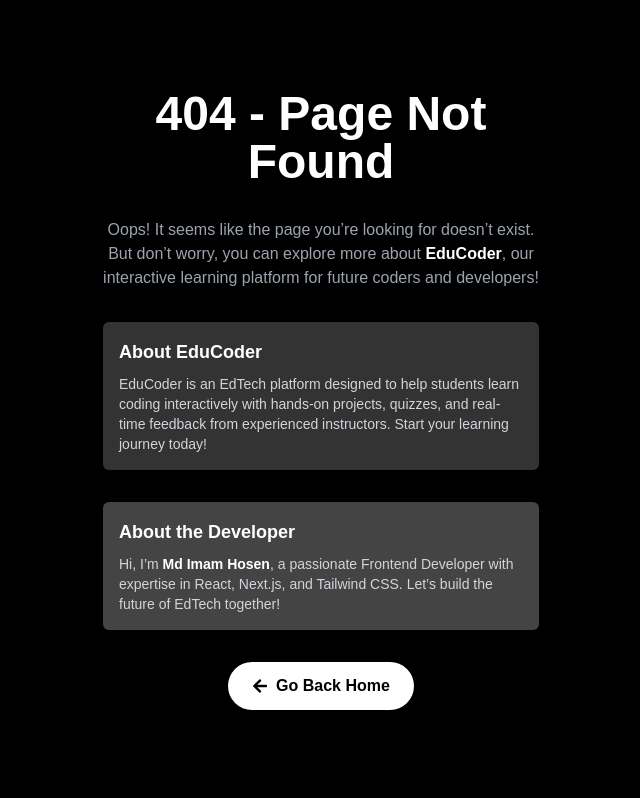
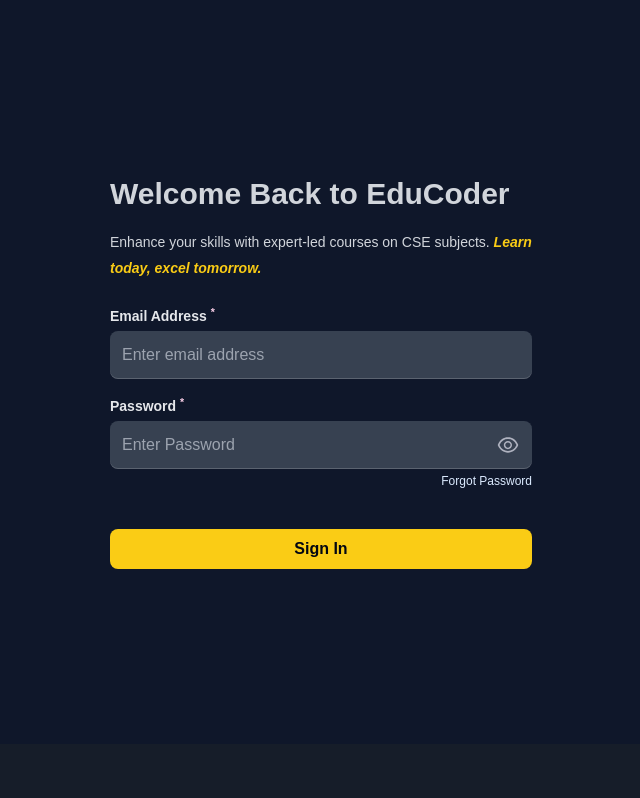
Before and after one commit to mdimamhosen/EduCoder, a Next.js app: page /login in a window 1280 px wide. Before the commit this address had no page. Shown: the top 798 px of the page, without its empty margins (319-959 px from the left). Built offline with nearby package versions, Linux system fonts and the light colour scheme.

Commit message:
commit message

```diff
--- /dev/null
+++ b/src/app/(auth)/login/page.tsx
@@ -0,0 +1,17 @@
+import Template from "@/components/Authentication/Template";
+import React from "react";
+
+const page = () => {
+  return (
+    <div>
+      <Template
+        title="Welcome Back to EduCoder"
+        description1="Enhance your skills with expert-led courses on CSE subjects."
+        description2="Learn today, excel tomorrow."
+        formType="login"
+      />
+    </div>
+  );
+};
+
+export default page;
--- a/src/app/(auth)/register/page.tsx
+++ b/src/app/(auth)/register/page.tsx
@@ -5,7 +5,7 @@
   return (
     <div>
       <Template
-        title="Unlock Your Future with EduCoder - The Ultimate Platform for CSE Learning"
+        title="Unlock Your Future with EduCoder "
         description1="Master Computer Science & Engineering subjects with our expertly designed courses."
         description2="Join EduCoder to gain the skills needed to excel in the tech-driven world."
         formType="signup"
--- a/src/components/About/LearningGrid.tsx
+++ b/src/components/About/LearningGrid.tsx
@@ -1,5 +1,4 @@
 import React from "react";
-import HighlightText from "../Core/HighlightText";
 import CTAButton from "../Core/CTAButton";
 
 const LearningGridArray = [
@@ -63,7 +62,7 @@
               <div className="xl:w-[90%] flex flex-col gap-3 pb-10 xl:pb-0">
                 <div className="lg:text-4xl text-2xl text-gray-200 font-semibold ">
                   {card.heading}
-                  <HighlightText text={card.highliteText} />
+                  {/* <HighlightText text={card.heading} /> */}
                 </div>
                 <p className="text-gray-400 font-medium text-sm">
                   {card.description}
--- /dev/null
+++ b/src/components/Authentication/LoginForm.tsx
@@ -0,0 +1,92 @@
+"use client";
+import Link from "next/link";
+import React, { useState } from "react";
+import { AiOutlineEye, AiOutlineEyeInvisible } from "react-icons/ai";
+
+const LoginForm = () => {
+  const [formData, setFormData] = useState({
+    email: "",
+    password: "",
+  });
+
+  const [showPassword, setShowPassword] = useState(false);
+
+  const { email, password } = formData;
+
+  const handleOnChange = (e: any) => {
+    setFormData((prevData: any) => ({
+      ...prevData,
+      [e.target.name]: e.target.value,
+    }));
+  };
+
+  const handleOnSubmit = (e: any) => {
+    e.preventDefault();
+  };
+  return (
+    <div>
+      <form
+        onSubmit={handleOnSubmit}
+        className="mt-6 flex w-full flex-col gap-y-4"
+      >
+        <label className="w-full">
+          <p className="mb-1 text-[0.875rem] leading-[1.375rem] lable-style">
+            Email Address <sup className="text-pink-200">*</sup>
+          </p>
+          <input
+            required
+            type="text"
+            name="email"
+            value={email}
+            onChange={handleOnChange}
+            placeholder="Enter email address"
+            style={{
+              boxShadow: "inset 0px -1px 0px rgba(255, 255, 255, 0.18)",
+            }}
+            className="w-full rounded-[0.5rem]   p-[12px] form-style"
+          />
+        </label>
+        <label className="relative">
+          <p className="mb-1 text-[0.875rem] leading-[1.375rem] lable-style">
+            Password <sup className="text-pink-200">*</sup>
+          </p>
+          <input
+            required
+            type={showPassword ? "text" : "password"}
+            name="password"
+            value={password}
+            onChange={handleOnChange}
+            placeholder="Enter Password"
+            style={{
+              boxShadow: "inset 0px -1px 0px rgba(255, 255, 255, 0.18)",
+            }}
+            className="w-full rounded-[0.5rem]   p-[12px] pr-12  form-style"
+          />
+          <span
+            onClick={() => setShowPassword((prev) => !prev)}
+            className="absolute right-3 top-[38px] z-[10] cursor-pointer"
+          >
+            {showPassword ? (
+              <AiOutlineEyeInvisible fontSize={24} fill="#AFB2BF" />
+            ) : (
+              <AiOutlineEye fontSize={24} fill="#AFB2BF" />
+            )}
+          </span>
+          <Link href="/forgot-password">
+            <p className="mt-1 ml-auto max-w-max text-xs text-blue-100 hover:underline hover:underline-bg-[#070] transition-all duration-300 ease-linear">
+              Forgot Password
+            </p>
+          </Link>
+        </label>
+        <button
+          type="submit"
+          className="mt-6 rounded-[8px] bg-yellow-400 py-[8px] px-[12px] hover:scale-95 transition-all duration-300 ease-linear font-semibold text-gray-950"
+        >
+          Sign In
+        </button>
+      </form>
+    </div>
+  );
+};
+
+export default LoginForm;
--- a/src/components/Authentication/Template.tsx
+++ b/src/components/Authentication/Template.tsx
@@ -1,10 +1,10 @@
+import LoginForm from "./LoginForm";
 import SignupForm from "./SignupForm";
 
 function Template({
   title,
   description1,
   description2,
-
   formType,
 }: {
   title: string;
@@ -17,22 +17,22 @@
   const loading = false;
 
   return (
-    <div className="grid min-h-[calc(100vh-3.5rem)] bg-slate-800 place-items-center">
+    <div className="grid min-h-[calc(100vh-3.5rem)] bg-slate-900 place-items-center">
       {loading ? (
         <div className="spinner"></div>
       ) : (
         <div className="mx-auto flex w-11/12 max-w-maxContent   border-white flex-col-reverse justify-between gap-y-12 py-12 md:flex-row md:gap-y-0 md:gap-x-12">
-          <div className="mx-auto  bg-gray-900  py-4 px-6 rounded-xl max-w-[470px]  ">
+          <div className="mx-auto   py-4 px-6 rounded-xl max-w-[470px]  ">
             <h1 className="text-[1.875rem] font-semibold leading-[2.374rem] text-gray-300">
               {title}
             </h1>
             <p className="mt-4 text-sm leading-[1.625rem]">
               <span className="text-gray-300">{description1}</span>{" "}
-              <span className="font-edu-sa font-bold italic text-blue-700">
+              <span className="font-edu-sa font-bold italic text-yellow-400">
                 {description2}
               </span>
             </p>
-            {formType === "signup" ? <SignupForm /> : <></>}
+            {formType === "signup" ? <SignupForm /> : <LoginForm />}
           </div>
         </div>
       )}
```
Also changed, not shown: .eslintrc.json.
